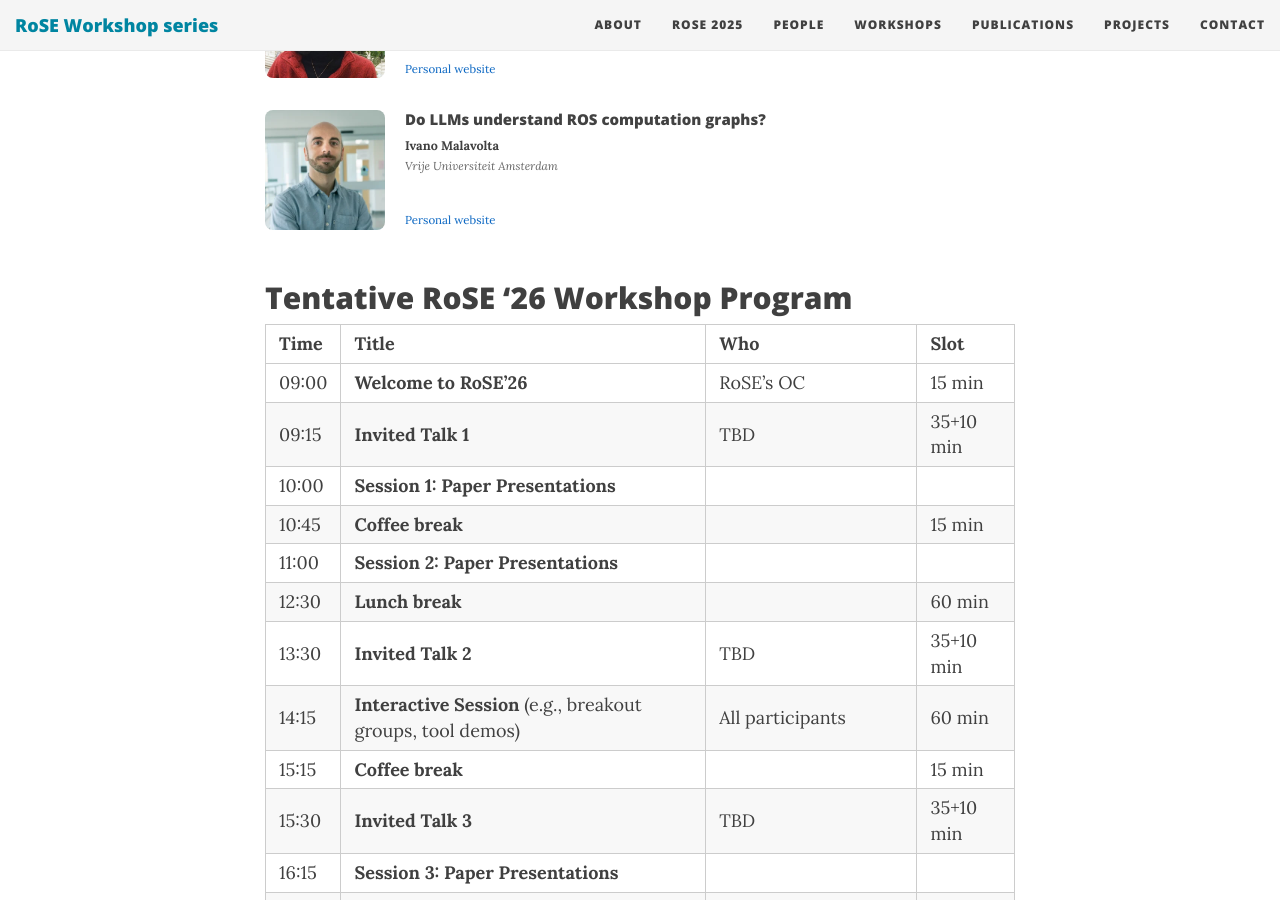
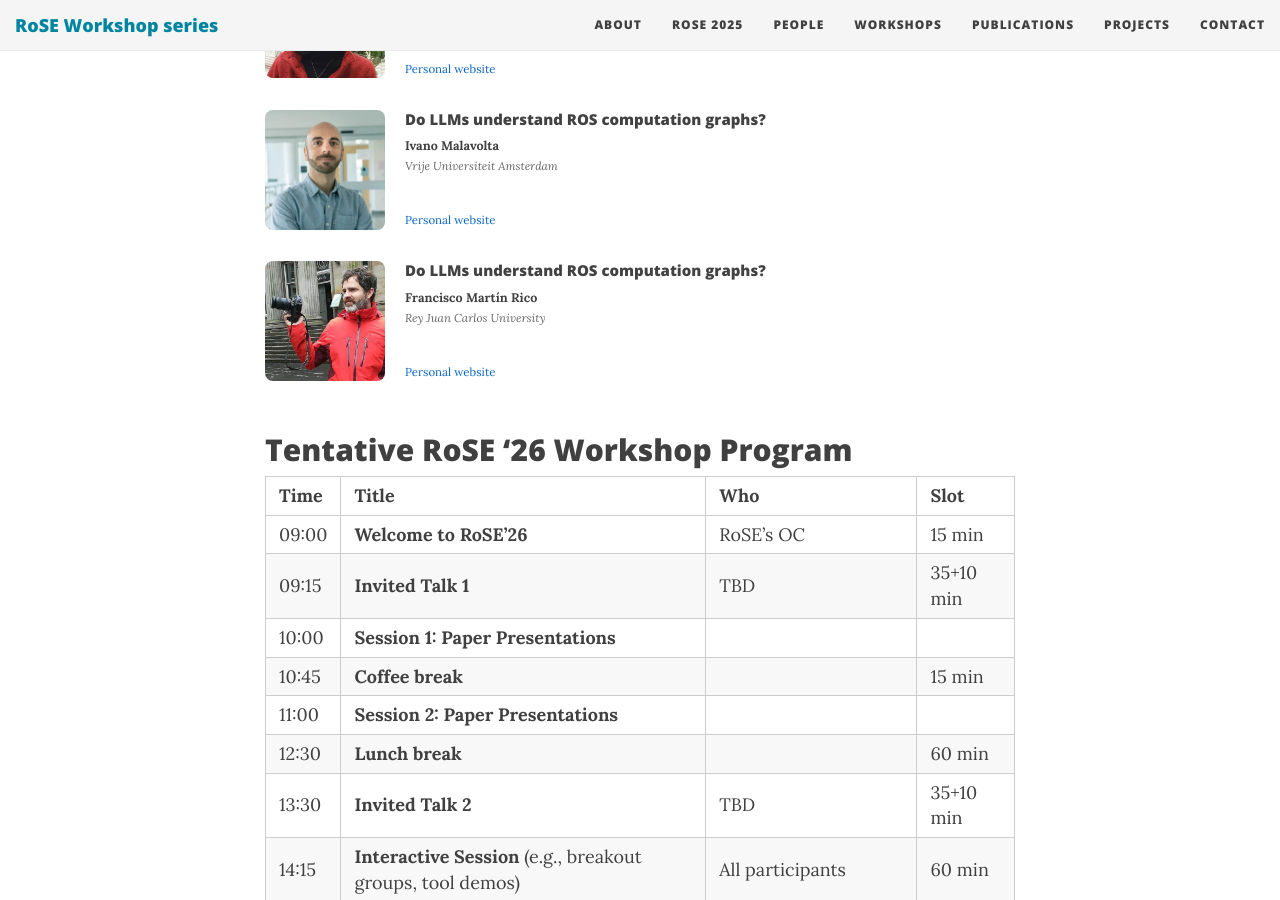
Before and after one commit to rose-workshops/rose-workshops.github.io, a Jekyll site: the page built from rose2026.md, in a window 1280 px wide and 900 px high, scrolled down 2023 px. Built offline with Jekyll 4.4.1, drawn with Linux system fonts in a browser that asks for light colours; nearby versions of some CDN libraries.

Commit message:
adds francisco as new speaker

```diff
--- a/rose2026.md
+++ b/rose2026.md
@@ -136,6 +136,16 @@ topics related to robotics software engineering:
     </div>
   </article>
 
+  <article class="speaker">
+    <img src="/files/rose2026/rico.jpeg" alt="Francisco Martin Rico">
+    <div class="meta">
+      <h3 class="talk">Do LLMs understand ROS computation graphs?</h3>
+      <p class="name">Francisco Martín Rico</p>
+      <p class="affil">Rey Juan Carlos University</p>
+      <p class="site"><a href="https://gsyc.urjc.es/~fmartin/" target="_blank" rel="noopener">Personal website</a></p>
+    </div>
+  </article>
+
 ## Tentative RoSE '26 Workshop Program
 
 | Time   | Title | Who | Slot |
```
